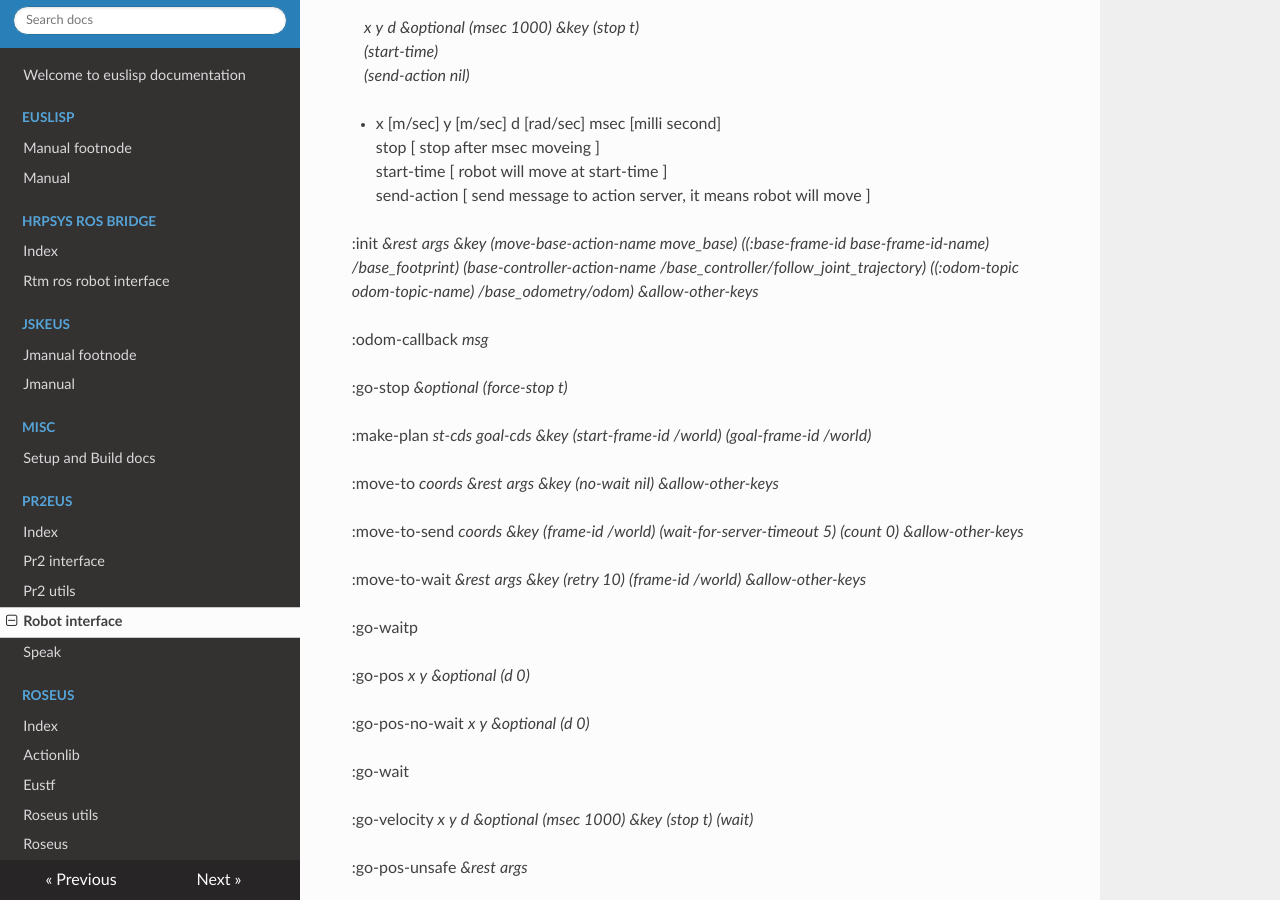
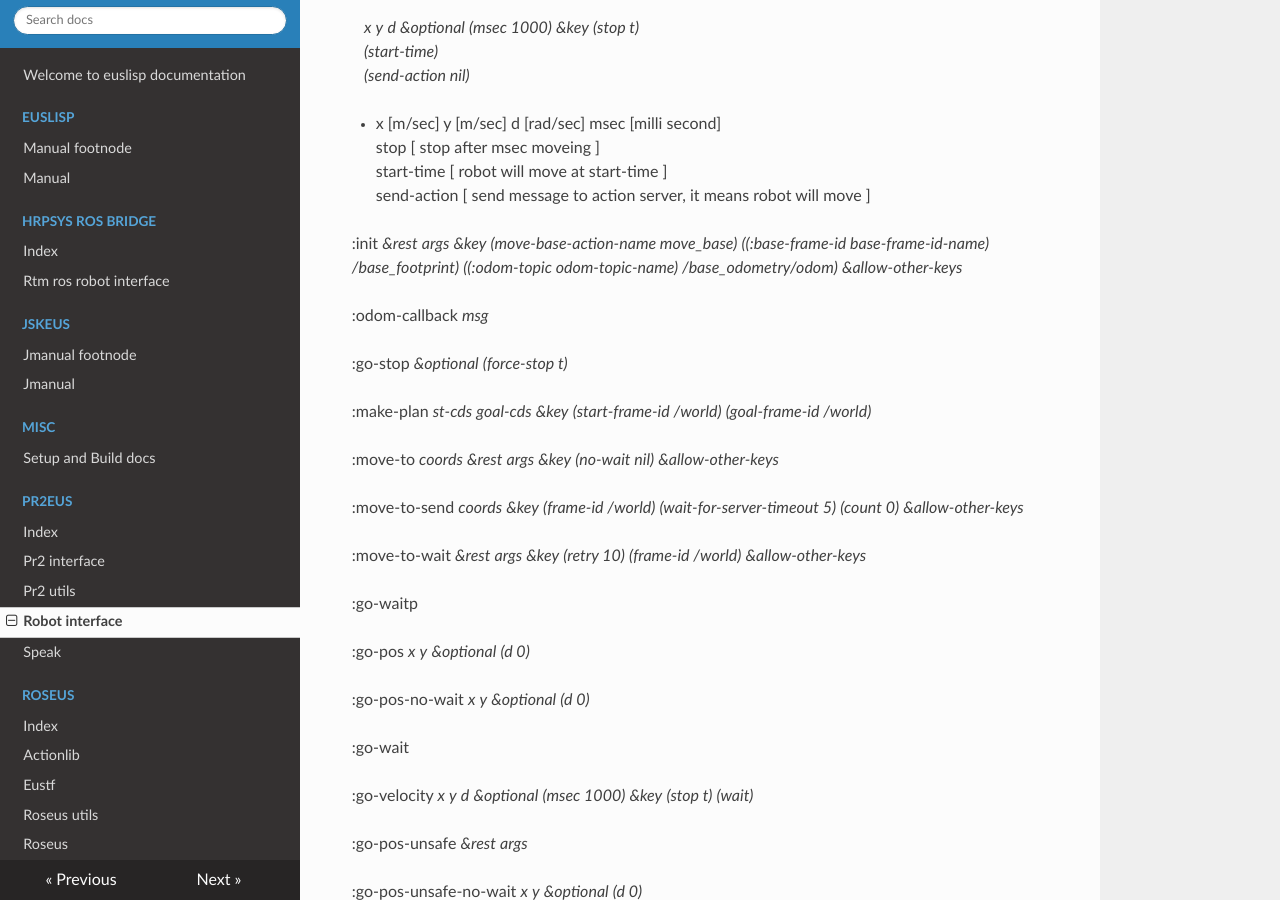
Before and after one commit to jsk-ros-pkg/euslisp-docs, an MkDocs documentation site: the page built from docs/pr2eus/robot-interface.md, in a window 1280 px wide and 900 px high, scrolled down 8109 px. Built offline with MkDocs 1.6.1, drawn with Linux system fonts in a browser that asks for light colours; nearby versions of some CDN libraries.

Commit message:
update documentation for pr2eus

```diff
--- a/docs/pr2eus/robot-interface.md
+++ b/docs/pr2eus/robot-interface.md
@@ -318,7 +318,7 @@ start-time [ robot will move at start-time ] <br>
 send-action [ send message to action server, it means robot will move ] <br>
 
 
-:init *&rest* *args* *&key* *(move-base-action-name move_base)* *((:base-frame-id base-frame-id-name) /base_footprint)* *(base-controller-action-name /base_controller/follow_joint_trajectory)* *((:odom-topic odom-topic-name) /base_odometry/odom)* *&allow-other-keys*
+:init *&rest* *args* *&key* *(move-base-action-name move_base)* *((:base-frame-id base-frame-id-name) /base_footprint)* *((:odom-topic odom-topic-name) /base_odometry/odom)* *&allow-other-keys*
 
 :odom-callback *msg*
 
```
